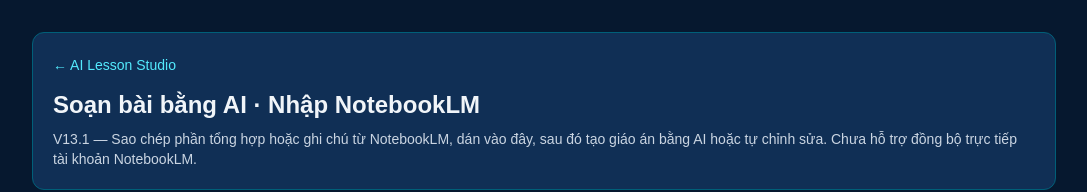
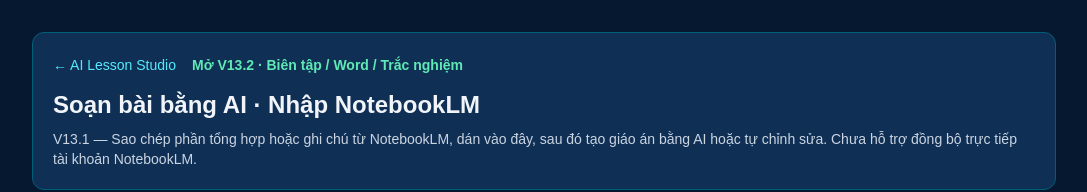
Before and after one commit to vuthuanltsmt/vlearning-studio, a Next.js app: page /ai-lessons/compose in a window 1280 px wide. Shown: the top 192 px of the page, without its empty margins (96-1183 px from the left). Built offline with nearby package versions, Linux system fonts and the light colour scheme; no server answers.

Commit message:
Link structured V13.2 editor from NotebookLM composition

```diff
--- a/app/ai-lessons/compose/page.tsx
+++ b/app/ai-lessons/compose/page.tsx
@@ -55,7 +55,7 @@
   return <main className="min-h-screen bg-[#06182f] px-4 py-8 text-slate-100">
     <div className="mx-auto max-w-5xl space-y-5">
       <header className="rounded-xl border border-cyan-800 bg-[#102f55] p-5">
-        <Link href="/ai-lessons" className="text-sm text-cyan-300">← AI Lesson Studio</Link>
+        <Link href="/ai-lessons" className="text-sm text-cyan-300">← AI Lesson Studio</Link><Link href="/ai-lessons/editor" className="ml-4 text-sm font-bold text-emerald-300">Mở V13.2 · Biên tập / Word / Trắc nghiệm</Link>
         <h1 className="mt-3 text-2xl font-bold">Soạn bài bằng AI · Nhập NotebookLM</h1>
         <p className="mt-2 text-sm text-slate-300">V13.1 — Sao chép phần tổng hợp hoặc ghi chú từ NotebookLM, dán vào đây, sau đó tạo giáo án bằng AI hoặc tự chỉnh sửa. Chưa hỗ trợ đồng bộ trực tiếp tài khoản NotebookLM.</p>
       </header>
```
